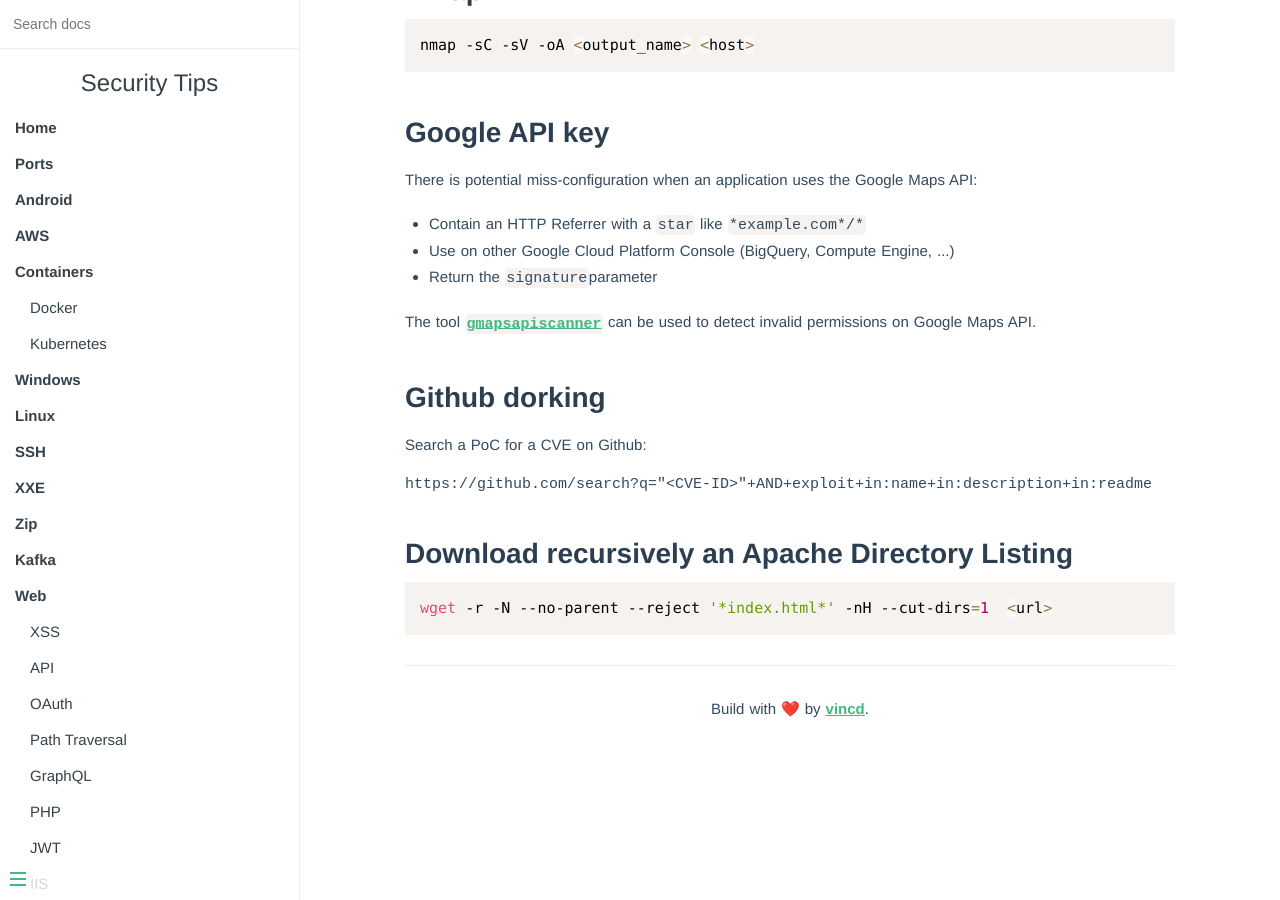
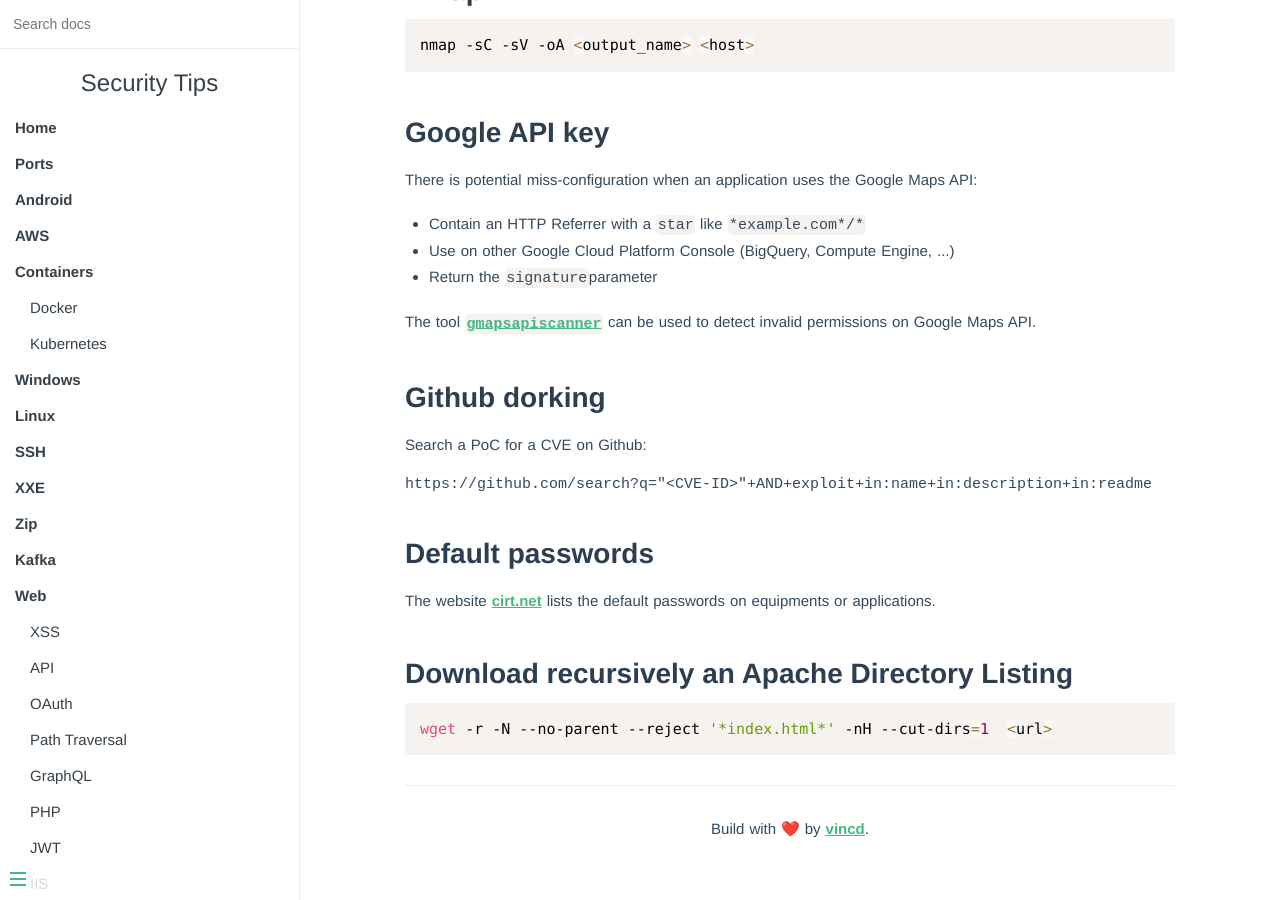
Before and after one commit to vincd/security-tips, an MkDocs documentation site: the page built from docs/miscs.md, in a window 1280 px wide and 900 px high, scrolled down 593 px. Built offline with MkDocs 1.6.1, drawn with Linux system fonts in a browser that asks for light colours.

Commit message:
Add default passwords website

````diff
--- a/docs/miscs.md
+++ b/docs/miscs.md
@@ -42,6 +42,13 @@ Search a PoC for a CVE on Github:
 https://github.com/search?q="<CVE-ID>"+AND+exploit+in:name+in:description+in:readme
 ```
 
+
+## Default passwords
+
+The website [cirt.net](https://cirt.net/passwords?vendor=) lists the default
+passwords on equipments or applications.
+
+
 ## Download recursively an Apache Directory Listing
 
 ```bash
````
